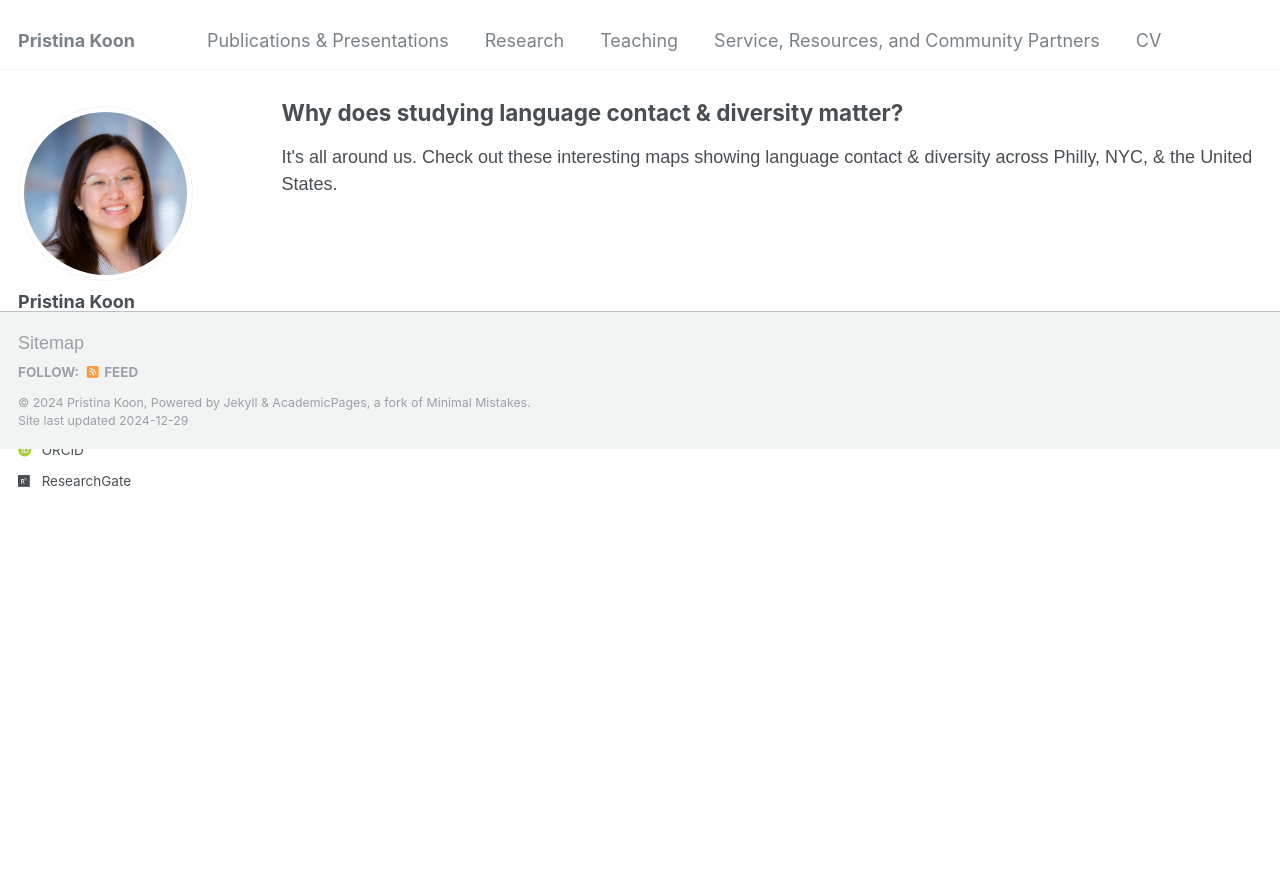
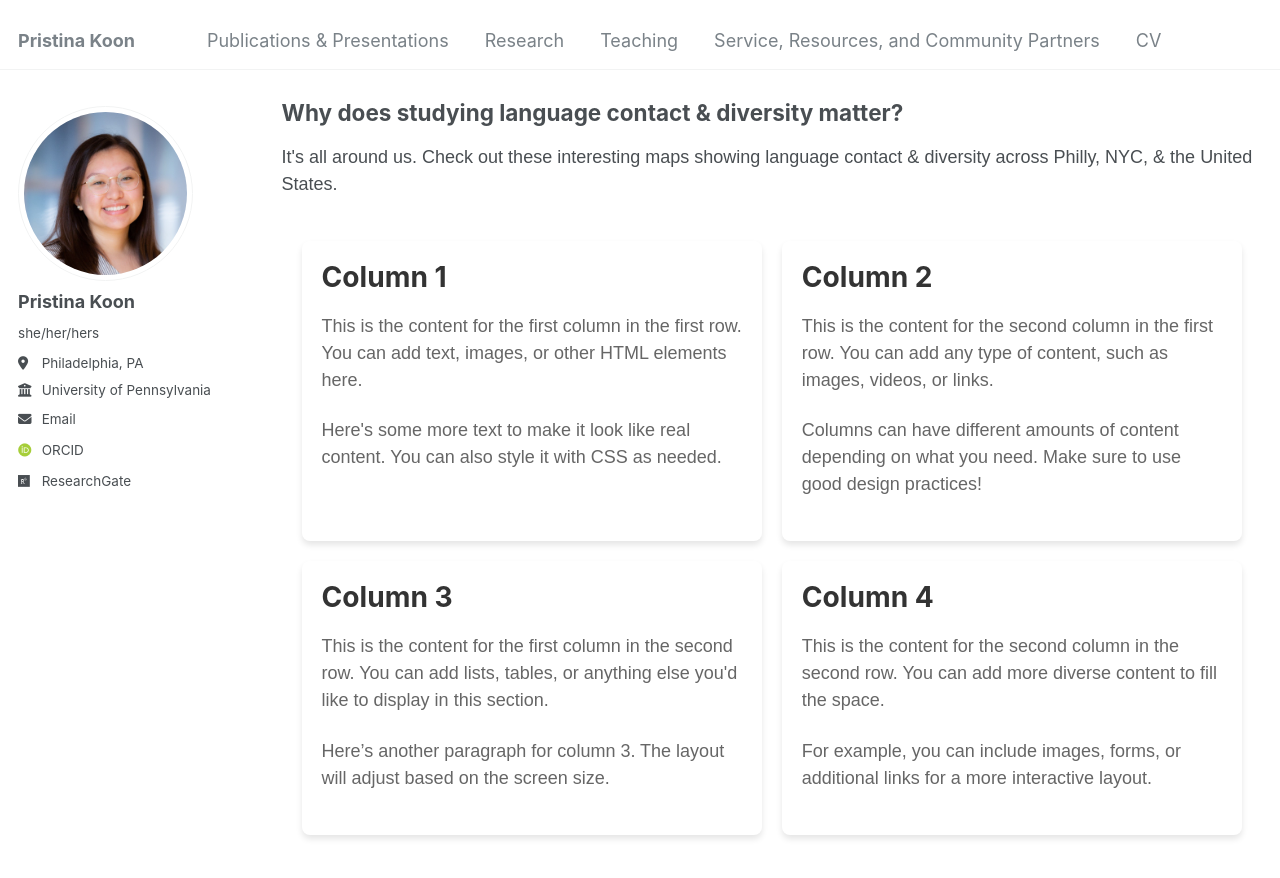
Before and after one commit to pristinakoon/pristinakoon.github.io, a Jekyll site: the page built from _pages/research.html, in a window 1280 px wide and 900 px high, scrolled down 961 px. Shown: the top 878 px of the window. Built offline with Jekyll 4.4.1, drawn with Linux system fonts in a browser that asks for light colours; some web fonts are replaced; before the commit the page ends 1410 px from its top, so only the background shows below that.

Commit message:
Update research.html

```diff
--- a/_pages/research.html
+++ b/_pages/research.html
@@ -91,5 +91,28 @@ author_profile: true
         }
     </style>
 </head>
+<body>
+     <div class="container">
+        <div class="column">
+            <h1>Column 1</h1>
+            <p>This is the content for the first column in the first row. You can add text, images, or other HTML elements here.</p>
+            <p>Here's some more text to make it look like real content. You can also style it with CSS as needed.</p>
+        </div>
+        <div class="column">
+            <h1>Column 2</h1>
+            <p>This is the content for the second column in the first row. You can add any type of content, such as images, videos, or links.</p>
+            <p>Columns can have different amounts of content depending on what you need. Make sure to use good design practices!</p>
+        </div>
+        <div class="column">
+            <h1>Column 3</h1>
+            <p>This is the content for the first column in the second row. You can add lists, tables, or anything else you'd like to display in this section.</p>
+            <p>Here’s another paragraph for column 3. The layout will adjust based on the screen size.</p>
+        </div>
+        <div class="column">
+            <h1>Column 4</h1>
+            <p>This is the content for the second column in the second row. You can add more diverse content to fill the space.</p>
+            <p>For example, you can include images, forms, or additional links for a more interactive layout.</p>
+        </div>
+    </div>
 </body>
 </html>
```
